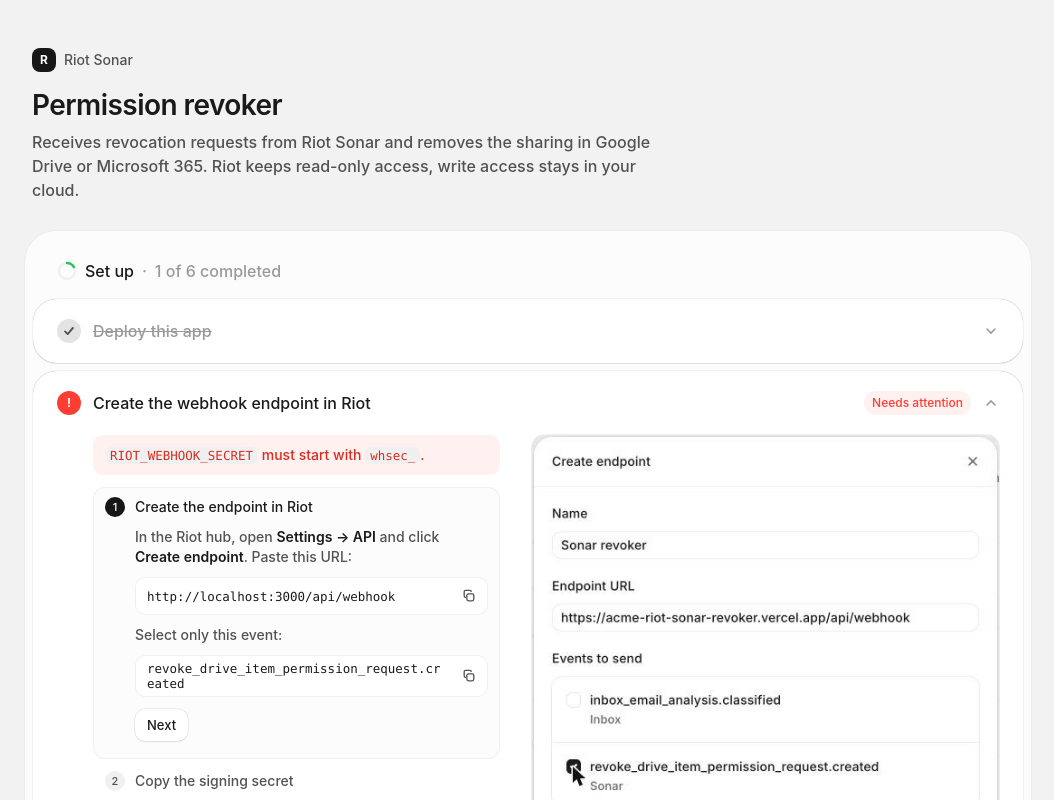
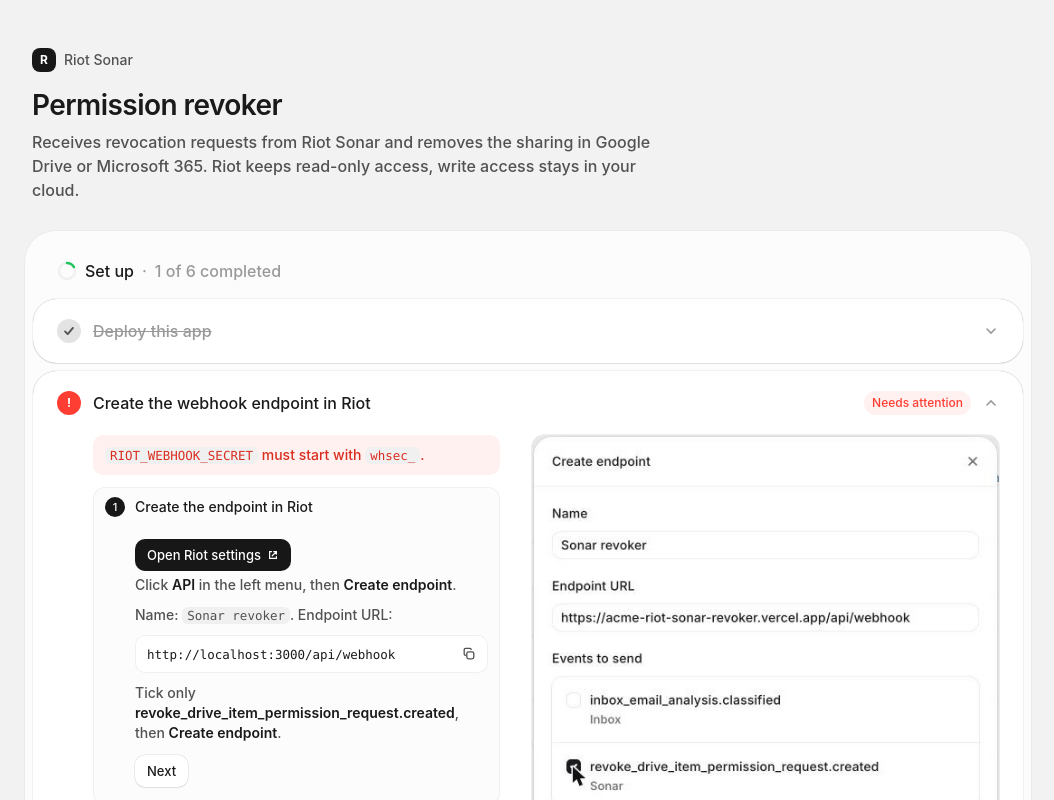
Before and after one commit to kant01ne/riot-functions, a Next.js app: page / in a window 1280 px wide. Shown: the top 800 px of the page, without its empty margins (112-1166 px from the left). Built offline with nearby package versions, Linux system fonts and the light colour scheme; no server answers.

Commit message:
Guide: one-click links on every substep

```diff
--- a/app/setup.tsx
+++ b/app/setup.tsx
@@ -13,6 +13,8 @@
 const vercelLink = (path: string, title: string) =>
   `https://vercel.com/d?to=${encodeURIComponent(`/[team]/[project]/${path}`)}&title=${encodeURIComponent(title)}`;
 const VERCEL_ENV = vercelLink("settings/environment-variables", "Add an environment variable");
+const HUB_SETTINGS = "https://hub.tryriot.com/settings/about";
+const ENTRA_APPS = "https://entra.microsoft.com/#view/Microsoft_AAD_RegisteredApps/ApplicationsListBlade";
 const VERCEL_DEPLOYMENTS = vercelLink("deployments", "Redeploy");
 
 function useManual() {
@@ -216,24 +218,27 @@
                 title: "Create the endpoint in Riot",
                 body: (
                   <>
-                    <p>In the Riot hub, open <b>Settings → API</b> and click <b>Create endpoint</b>. Paste this URL:</p>
+                    <div className="actions"><Ext href={HUB_SETTINGS} primary>Open Riot settings</Ext></div>
+                    <p>Click <b>API</b> in the left menu, then <b>Create endpoint</b>.</p>
+                    <p>Name: <code>Sonar revoker</code>. Endpoint URL:</p>
                     <Copy value={webhookUrl} />
-                    <p>Select only this event:</p>
-                    <Copy value={EVENT_TYPE} />
+                    <p>Tick only <b>{EVENT_TYPE}</b>, then <b>Create endpoint</b>.</p>
                   </>
                 ),
                 media: <Shot src="/tutorial/riot-create-endpoint.jpg" alt="Riot Create endpoint form" />,
               },
               {
                 title: "Copy the signing secret",
-                body: <p>Riot shows the secret once, right after you create the endpoint. It starts with <code>whsec_</code>.</p>,
+                body: <p>Riot shows the secret once. Click the copy button next to it and keep the tab open.</p>,
                 media: <Shot src="/tutorial/riot-signing-secret.jpg" alt="Riot Save signing secret dialog" />,
               },
               {
                 title: <>Add it to Vercel as <code>RIOT_WEBHOOK_SECRET</code></>,
                 body: (
                   <>
-                    <p>When you rotate secrets in Riot, put both values separated by a comma.</p>
+                    <p>Key:</p>
+                    <Copy value="RIOT_WEBHOOK_SECRET" />
+                    <p>Value: paste the secret. Click <b>Save</b>.</p>
                     <div className="actions"><Ext href={VERCEL_ENV} primary>Open environment variables</Ext></div>
                   </>
                 ),
@@ -258,19 +263,30 @@
               },
               {
                 title: "Create a service account",
-                body: <p>In <b>IAM &amp; Admin → Service Accounts</b>. It needs no project role.</p>,
+                body: (
+                  <>
+                    <p>Name it <code>riot-sonar-revoker</code>, click <b>Done</b>. No role needed.</p>
+                    <div className="actions"><Ext href="https://console.cloud.google.com/iam-admin/serviceaccounts/create" primary>Create service account</Ext></div>
+                  </>
+                ),
                 media: <Shot src="/tutorial/gcp-create-sa.jpg" alt="Create the service account" />,
               },
               {
                 title: "Download a JSON key and copy the Unique ID",
-                body: <p>Open the account, then <b>Keys → Add key → JSON</b>. The <b>Unique ID</b> on the details page is the OAuth client ID.</p>,
+                body: (
+                  <>
+                    <p>Click the account, open <b>Keys → Add key → Create new key → JSON</b>. A file downloads.</p>
+                    <p>Back on <b>Details</b>, copy the <b>Unique ID</b>. You need it next.</p>
+                    <div className="actions"><Ext href="https://console.cloud.google.com/iam-admin/serviceaccounts" primary>Open service accounts</Ext></div>
+                  </>
+                ),
                 media: <GcpKeyShot />,
               },
               {
                 title: "Allow domain-wide delegation",
                 body: (
                   <>
-                    <p>As a super admin, click <b>Add new</b>, paste the client ID and this scope:</p>
+                    <p>Click <b>Add new</b>. Client ID: the Unique ID. OAuth scope:</p>
                     <Copy value="https://www.googleapis.com/auth/drive" />
                     <div className="actions"><Ext href="https://admin.google.com/ac/owl/domainwidedelegation" primary>Open Admin console</Ext></div>
                     <p className="note">Delegation can take a few minutes to apply.</p>
@@ -282,7 +298,9 @@
                 title: <>Add the key to Vercel as <code>GOOGLE_SERVICE_ACCOUNT_JSON</code></>,
                 body: (
                   <>
-                    <p>Paste the whole JSON file as the value.</p>
+                    <p>Key:</p>
+                    <Copy value="GOOGLE_SERVICE_ACCOUNT_JSON" />
+                    <p>Value: open the downloaded file, paste all of it. Click <b>Save</b>.</p>
                     <div className="actions"><Ext href={VERCEL_ENV} primary>Open environment variables</Ext></div>
                   </>
                 ),
@@ -321,23 +339,29 @@
                 title: "Grant Files.ReadWrite.All",
                 body: (
                   <>
-                    <p><b>API permissions → Add a permission → Microsoft Graph → Application permissions</b>:</p>
+                    <div className="actions"><Ext href={ENTRA_APPS} primary>Open app registrations</Ext></div>
+                    <p>Open <b>Riot Sonar Revoker → API permissions → Add a permission → Microsoft Graph → Application permissions</b>, search and tick:</p>
                     <Copy value="Files.ReadWrite.All" />
-                    <p>Remove the default <code>User.Read</code>, then click <b>Grant admin consent</b>.</p>
+                    <p>Click <b>Add permissions</b>, remove <code>User.Read</code> with <b>⋯</b>, then <b>Grant admin consent</b>.</p>
                   </>
                 ),
                 media: <EntraPermissionsShot />,
               },
               {
                 title: "Create a client secret and copy the IDs",
-                body: <p><b>Certificates &amp; secrets → New client secret</b>, copy its <b>Value</b> and note its expiry. From <b>Overview</b>, copy the tenant ID and the client ID.</p>,
+                body: (
+                  <>
+                    <p><b>Certificates &amp; secrets → New client secret → Add</b>. Copy the <b>Value</b> column right away, it is shown once.</p>
+                    <p>On <b>Overview</b>, keep <b>Application (client) ID</b> and <b>Directory (tenant) ID</b> at hand.</p>
+                  </>
+                ),
                 media: <EntraSecretShot />,
               },
               {
                 title: "Add the three values to Vercel",
                 body: (
                   <>
-                    <p>Paste these lines in the Key field, Vercel splits them:</p>
+                    <p>Copy this, paste it in the <b>Key</b> field, Vercel splits it into three rows. Fill the three values, then <b>Save</b>.</p>
                     <Copy value={"MS_TENANT_ID=\nMS_CLIENT_ID=\nMS_CLIENT_SECRET="} />
                     <div className="actions"><Ext href={VERCEL_ENV} primary>Open environment variables</Ext></div>
                   </>
@@ -362,7 +386,8 @@
                 title: "Send a test event",
                 body: (
                   <>
-                    <p>In Riot, open the endpoint and click <b>Send test event</b>. The delivery must show <b>200</b>. Test events never revoke anything.</p>
+                    <div className="actions"><Ext href={HUB_SETTINGS} primary>Open Riot settings</Ext></div>
+                    <p><b>API</b> → your endpoint → <b>Send test event</b>. The delivery must show <b>200</b>. Nothing is revoked.</p>
                     <p className="note">A 401 means <code>RIOT_WEBHOOK_SECRET</code> does not match the secret in Riot.</p>
                   </>
                 ),
```
